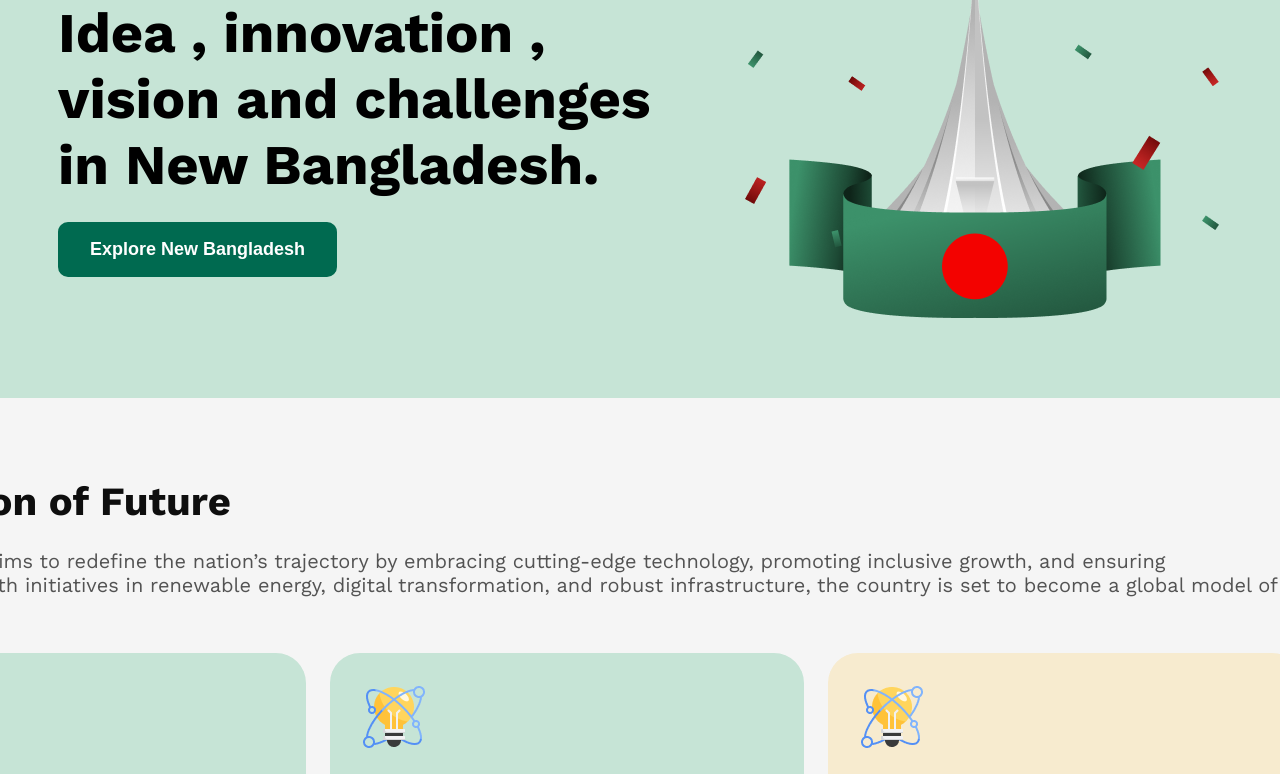
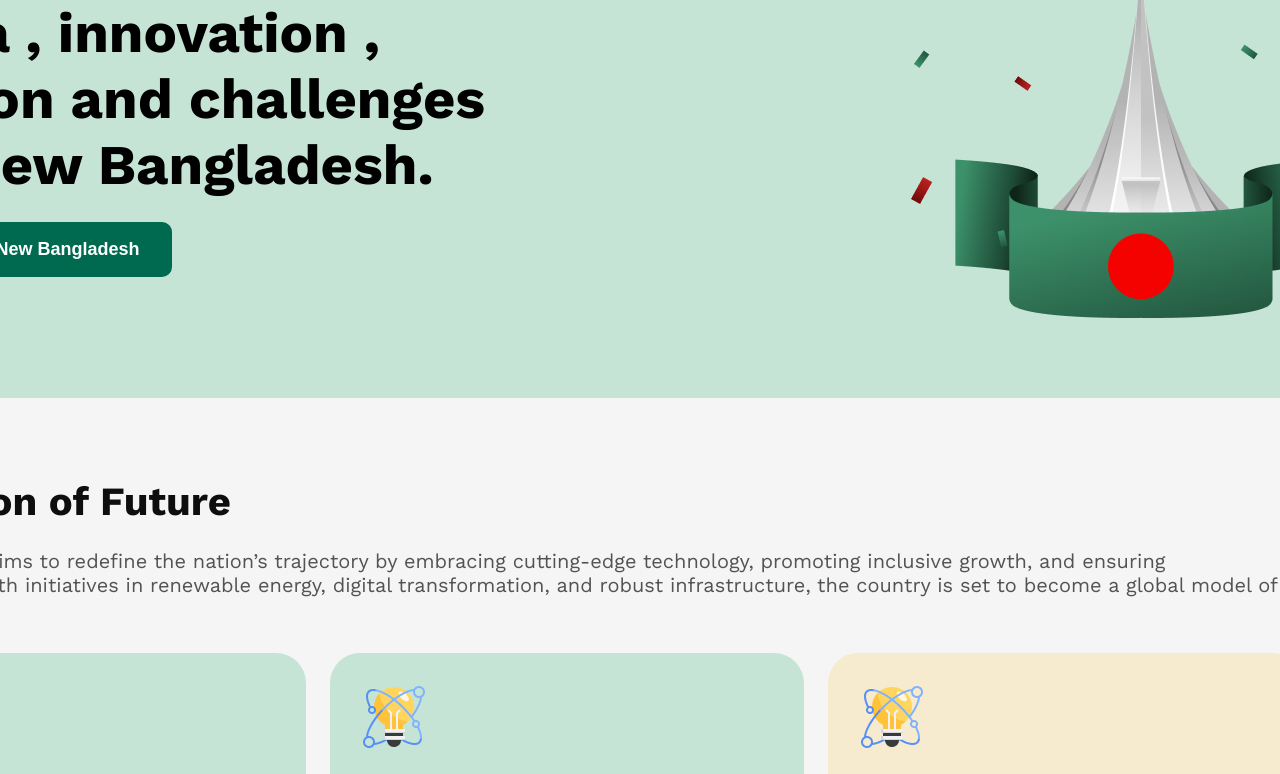
Before and after one commit to helalkhann/Assignment-1, a plain HTML site: page index.html in a window 1280 px wide. Shown: the part 282-1056 px from the top of the page. Drawn offline with nearby package versions, Linux system fonts and the light colour scheme; a web font is replaced by a local one.

Commit message:
Slidebar section edited

```diff
--- a/style/style.css
+++ b/style/style.css
@@ -43,9 +43,9 @@ html,body{
     font-weight:bold;
     color:#0E0E0E
 }
-header .slidebar{
+.slidebar{
     display:flex;
-    justify-content: center;
+    justify-content: space-between;
     align-items: center;
     margin-top:20px;
     height:560px;
```
